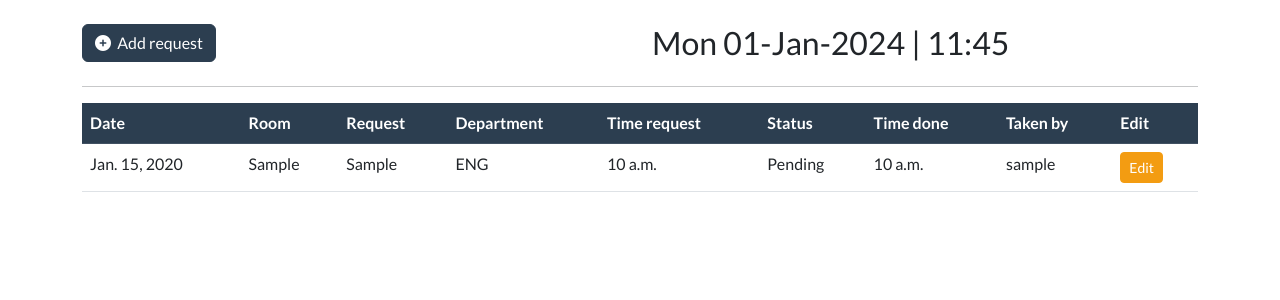
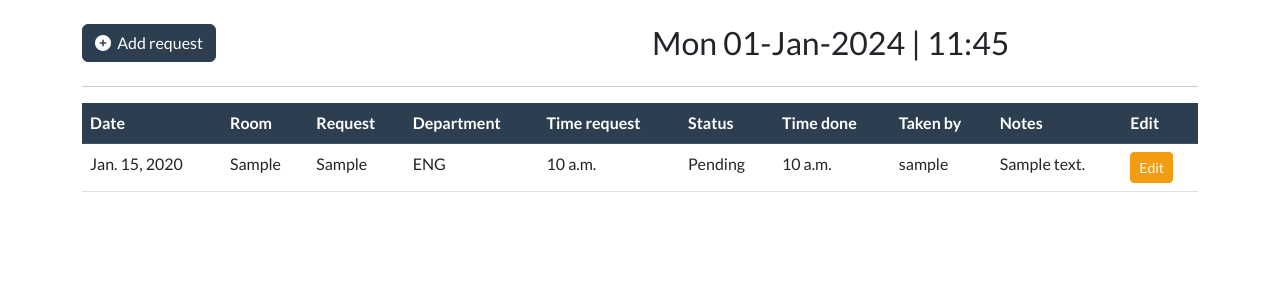
Before and after one commit to alaakarmi/fs_2, a Django app: page / in a window 1280 px wide. Shown: the part 72-372 px from the top of the page. Run offline with Django 4.2, Linux system fonts and the light colour scheme; a user stored in the database is signed in; tables that the repository leaves empty hold one stand-in row (values such as "Sample post"); some libraries are stand-ins or nearby versions.

Commit message:
Add notes field

```diff
--- a/main/forms.py
+++ b/main/forms.py
@@ -21,4 +21,5 @@ class UpdateRequestForm(forms.ModelForm):
             "request",
             "department",
             "status",
+            "notes"
         ]
--- a/main/models.py
+++ b/main/models.py
@@ -24,6 +24,7 @@ class Request(models.Model):
     created_by = models.ForeignKey(CustomUser, on_delete=models.CASCADE)
     date_added = models.DateTimeField(auto_now_add=True)
     date_updated = models.DateTimeField(auto_now=True)
+    notes = models.TextField(blank=True, null=True)
 
     def __str__(self):
         return self.room
--- a/main/templates/main/home.html
+++ b/main/templates/main/home.html
@@ -26,6 +26,7 @@
                 <th scope="col">Status</th>
                 <th scope="col">Time done</th>
                 <th scope="col">Taken by</th>
+                <th scope="col">Notes</th>
                 <th scope="col">Edit</th>
               </tr>
             </thead>
@@ -41,6 +42,7 @@
                   <td>{{rq.status}}</td>
                   <td>{{rq.date_updated|time}}</td>
                   <td>{{rq.created_by}}</td>
+                  <td>{{rq.notes}}</td>
 
                   <td>
                     {% if rq.status == 'Pending' %}
```
Also changed, not shown: main/migrations/0002_request_notes.py (added).
